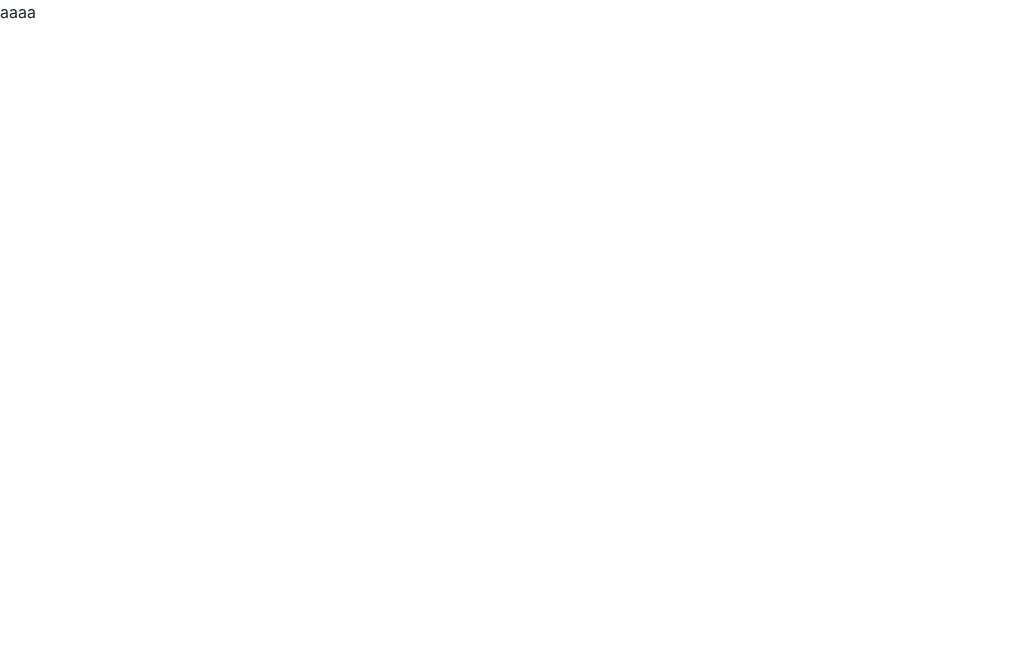
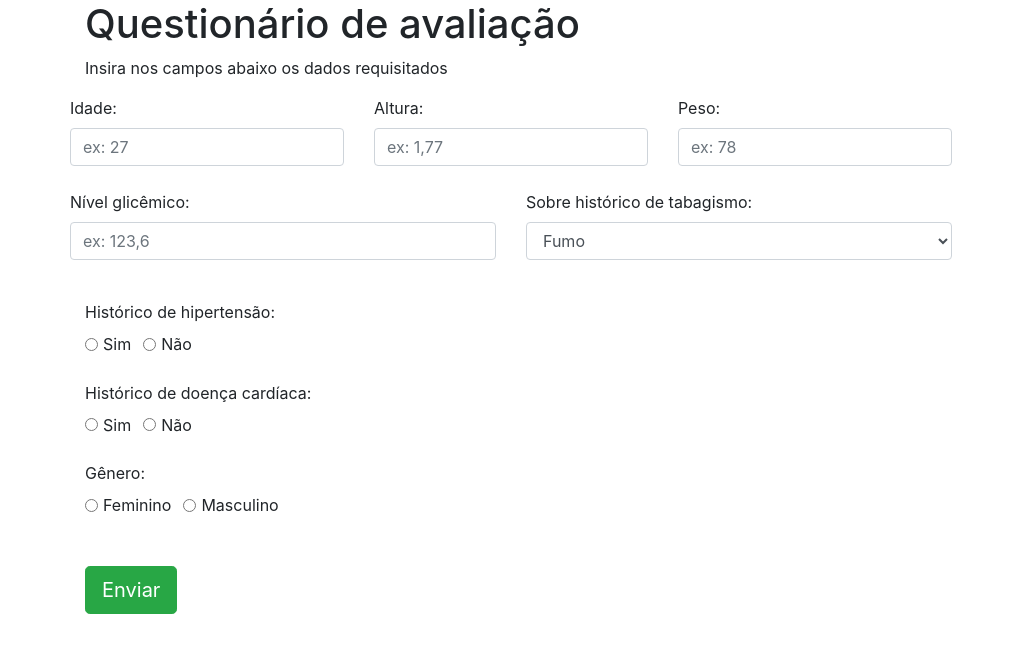
Before and after one commit to fersilverio/front-TCC, a Vue app: page /form in a window 1280 px wide. Shown: the top 652 px of the page, without its empty margins (0-1015 px from the left). Built offline with nearby package versions, Linux system fonts and the light colour scheme.

Commit message:
esqueleto do formulário montado

```diff
--- a/src/views/AppDescriptionPage.vue
+++ b/src/views/AppDescriptionPage.vue
@@ -1,5 +1,17 @@
 <template>
     <div>
         <p>asodjaosdj</p>
+        <button @click="goToForm()">avançar</button>
     </div>
 </template>
+
+<script>
+
+export default{
+    methods: {
+        goToForm(){
+            this.$router.replace({name: 'formulario'})
+        }
+    }
+}
+</script>
--- a/src/views/FormPage.vue
+++ b/src/views/FormPage.vue
@@ -1,5 +1,119 @@
 <template>
     <div>
-        <p>aaaa</p>
+
+        <div class="container custom" style="">
+            <h1>Questionário de avaliação</h1>
+            <p>Insira nos campos abaixo os dados requisitados</p>
+            <div class="row">
+                <div class="form-group">
+                    <div class="row">
+                        <div class="col-md-4">
+                            <label for="idade">Idade:</label>
+                            <input type="number" class="form-control" id="idade" placeholder="ex: 27">
+                        </div>
+                        <div class="col-md-4">
+                            <label for="altura">Altura:</label>
+                            <input type="number" class="form-control" id="altura" placeholder="ex: 1,77">
+                        </div>
+                        <div class="col-md-4">
+                            <label for="peso">Peso:</label>
+                            <input type="number" class="form-control" id="peso" placeholder="ex: 78">
+                        </div>
+                    </div>
+                    <br>
+                    <div class="row">
+                        <div class="col-md-6">
+                            <label for="glicemia">Nível glicêmico:</label>
+                            <input type="number" class="form-control" id="glicemia" placeholder="ex: 123,6">
+                        </div>
+                        <div class="col-md-6">
+                            <label for="tabagismo">Sobre histórico de tabagismo:</label>
+                            <select class="form-control" id="tabagismo">
+                                <option>Fumo</option>
+                                <option>Já fumei por um período</option>
+                                <option>Nunca fumei</option>
+                                <option>Sou um terceiro e não possuo tal informação</option>
+                            </select>
+                        </div>
+                    </div>
+                    <br>
+                </div>
+            </div>
+        </div>
+        <div class="container">
+            <div class="row">
+                        <div class="col-md-12">
+                            <label for="hiper">Histórico de hipertensão: </label>
+                            <br>
+                            <div class="form-check form-check-inline">
+                                <input class="form-check-input" type="radio" name="hipertensao" id="hiper1" value="True">
+                                <label class="form-check-label" for="hiper1">Sim</label>
+                            </div>
+                            <div class="form-check form-check-inline">
+                                <input class="form-check-input" type="radio" name="hipertensao" id="hiper2" value="False">
+                                <label class="form-check-label" for="hiper2">Não</label>
+                            </div>
+                        </div>
+                    </div>
+                    <br>
+                    <div class="row">
+                        <div class="col-md-12">
+                            <label for="card">Histórico de doença cardíaca: </label>
+                            <br>
+                            <div class="form-check form-check-inline">
+                                <input class="form-check-input" type="radio" name="card" id="card1" value="True">
+                                <label class="form-check-label" for="card1">Sim</label>
+                            </div>
+                            <div class="form-check form-check-inline">
+                                <input class="form-check-input" type="radio" name="card" id="card2" value="False">
+                                <label class="form-check-label" for="card2">Não</label>
+                            </div>
+                        </div>
+                    </div>
+                    <br>
+                    <div class="row">
+                        <div class="col-md-12">
+                            <label for="gender">Gênero: </label>
+                            <br>
+                            <div class="form-check form-check-inline">
+                                <input class="form-check-input" type="radio" name="gender" id="gender1" value="0">
+                                <label class="form-check-label" for="gender1">Feminino</label>
+                            </div>
+                            <div class="form-check form-check-inline">
+                                <input class="form-check-input" type="radio" name="gender" id="gender2" value="1">
+                                <label class="form-check-label" for="gender2">Masculino</label>
+                            </div>
+                        </div>
+                    </div>
+        </div>
+        <br>
+        <br>
+        <div class="container custom">
+            <div class="row">
+                <div class="col-md-12 justify-content: center">
+                    <button class="btn btn-success btn-lg">Enviar</button>
+                </div>
+            </div>
+        </div>
     </div>
 </template>
+
+<script>
+
+export default {
+    methods: {
+
+    },
+}
+</script>
+
+
+
+
+<style scoped>
+    /* .custom{
+        text-align: center;
+        margin: auto;
+        width: 50%;
+    }  */
+</style>
```
Also changed, not shown: 1 other file (tests, documents, lock files or other folders).
